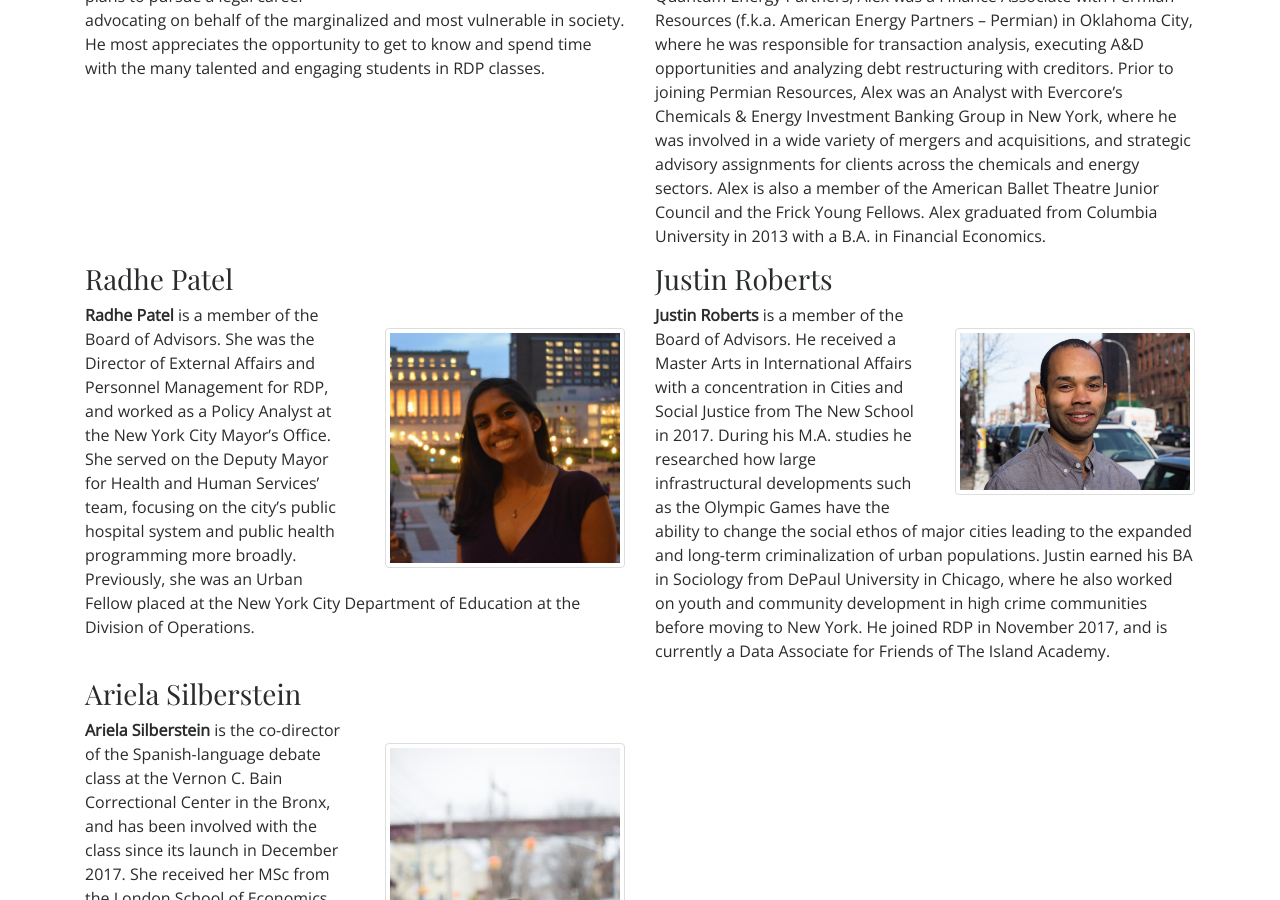
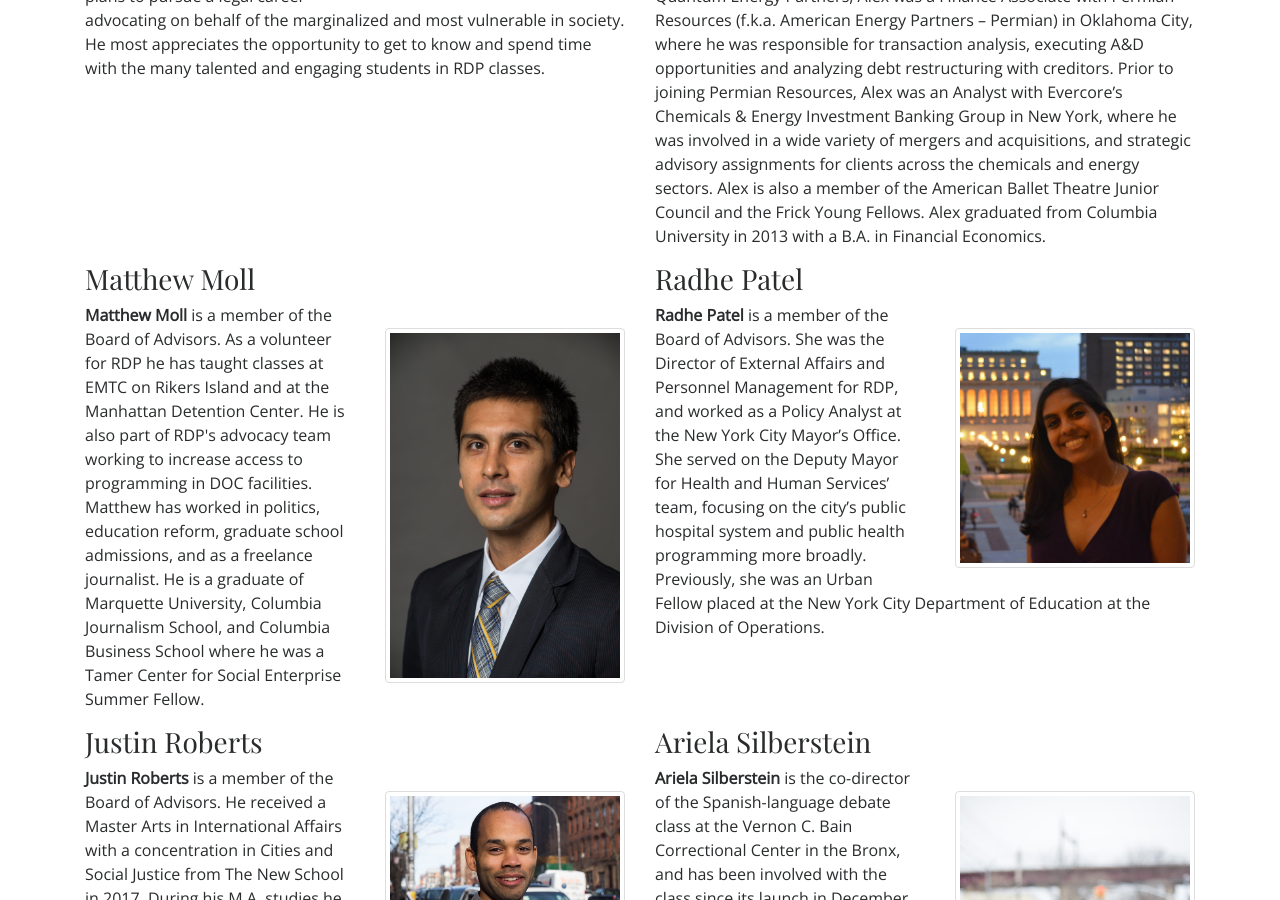
Before and after one commit to rikersdebateteam/rikers-debate-project, a Jekyll site: the page built from board.html, in a window 1280 px wide and 900 px high, scrolled down 3071 px. Built offline with Jekyll 4.4.1, drawn with Linux system fonts in a browser that asks for light colours; nearby versions of some CDN libraries.

Commit message:
Matthew Moll added to Board of Advisors

```diff
--- a/board.html
+++ b/board.html
@@ -91,6 +91,13 @@ title: Board Members
 </div>
 
 <div class="col-sm-12 col-lg-6">
+  <img src="/images/people/MatthewMoll.jpg" class="img-thumbnail float-right bio-photo" />
+  <h3>Matthew Moll</h3>
+  <p><strong>Matthew Moll</strong> is a member of the Board of Advisors. As a volunteer for RDP he has taught classes at EMTC on Rikers Island and at the Manhattan Detention Center. He is also part of RDP's advocacy team working to increase access to programming in DOC facilities. Matthew has worked in politics, education reform, graduate school admissions, and as a freelance journalist. He is a graduate of Marquette University, Columbia Journalism School, and Columbia Business School where he was a Tamer Center for Social Enterprise Summer Fellow.</p>
+<p></p>
+</div>
+
+<div class="col-sm-12 col-lg-6">
   <img src="/images/people/RadhePatel.jpg" class="img-thumbnail float-right bio-photo" />
   <h3>Radhe Patel</h3>
   <p><strong>Radhe Patel</strong> is a member of the Board of Advisors. She was the Director of External Affairs and Personnel Management for RDP, and worked as a Policy Analyst at the New York City Mayor’s Office. She served on the Deputy Mayor for Health and Human Services’ team, focusing on the city’s public hospital system and public health programming more broadly.  Previously, she was an Urban Fellow placed at the New York City Department of Education at the Division of Operations.</p>
```
Also changed, not shown: images/people/MatthewMoll.jpg (added).
